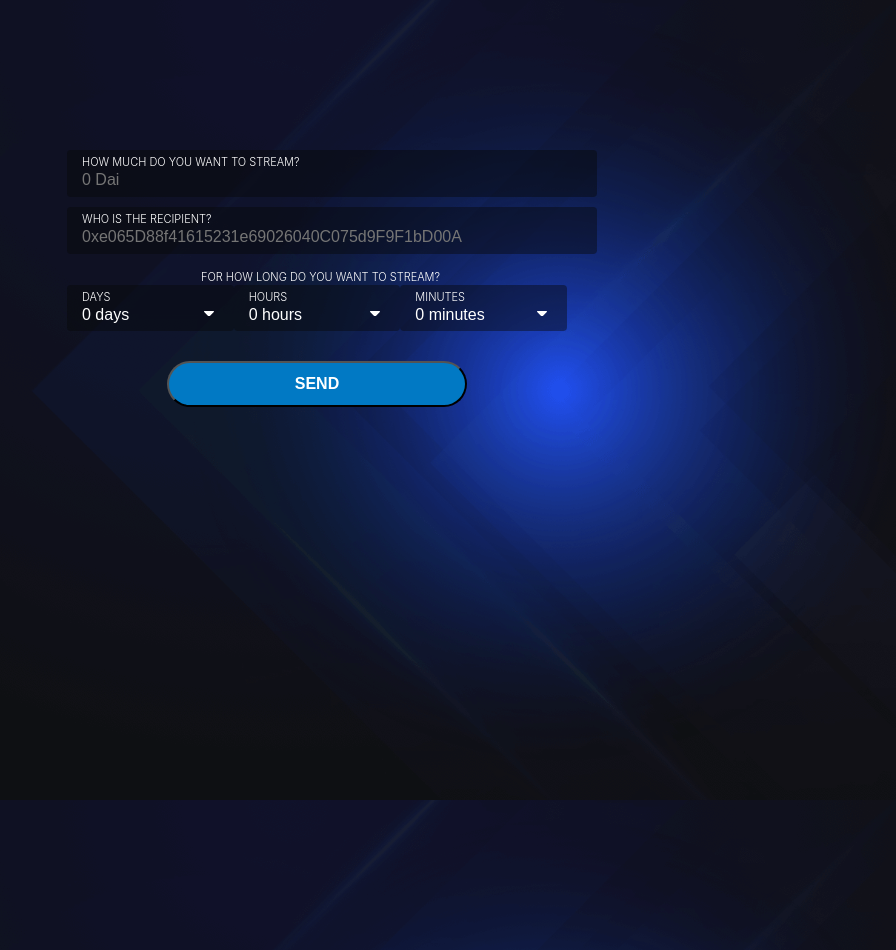
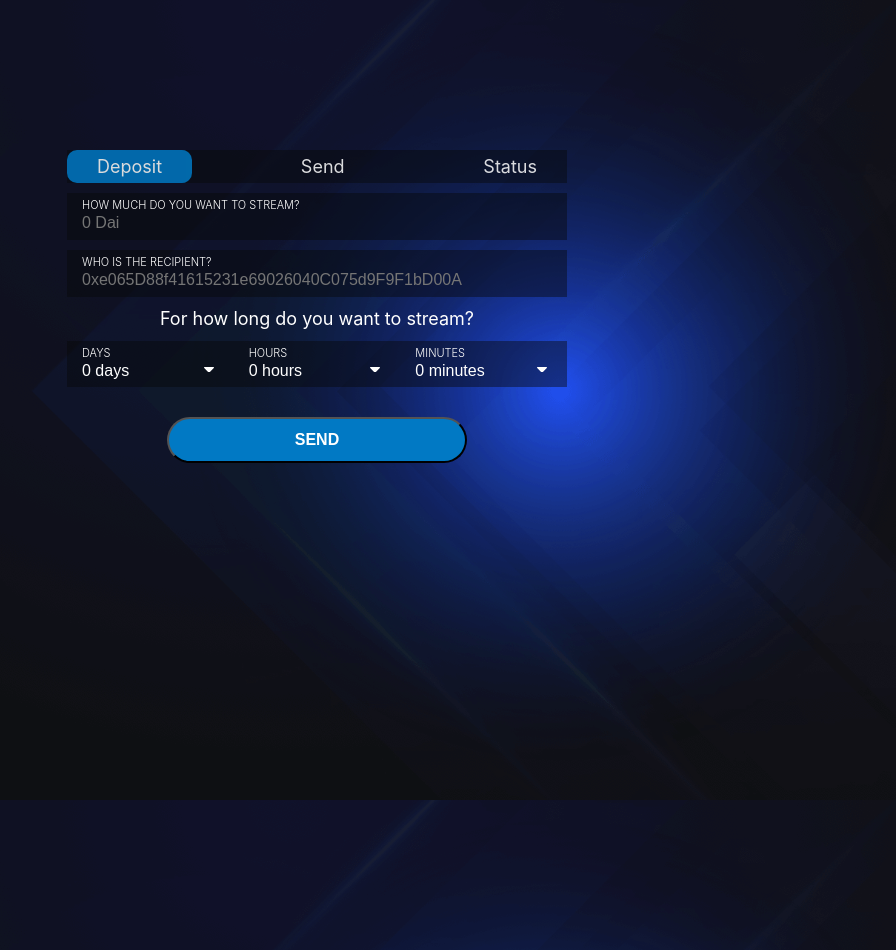
Before and after one commit to TomAFrench/NoteStream, a React (Create React App) app in the folder client/: page / in a window 1280 px wide. Shown: the whole page, without its empty margins (323-1219 px from the left). Built offline with nearby package versions, Linux system fonts and the light colour scheme.

Commit message:
send ui continued

```diff
--- a/client/src/App.js
+++ b/client/src/App.js
@@ -20,6 +20,7 @@ function App() {
   const [days, setDays] = useState(null);
   const [hours, setHours] = useState(null);
   const [minutes, setMinutes] = useState(null);
+  const [route, setRoute] = useState("deposit");
 
   useEffect(() => {
     const init = async () => {
@@ -54,6 +55,55 @@ function App() {
   return (
     <div className="App">
       <div style={{ width: 500, margin: "auto", marginTop: 150 }}>
+        <div
+          style={{
+            display: "flex",
+            justifyContent: "space-between",
+            backgroundColor: "rgba(8, 8, 8, 0.44)",
+            alignItems: "center",
+            marginBottom: 10
+          }}
+        >
+          <p
+            onClick={() => setRoute("deposit")}
+            style={{
+              cursor: "pointer",
+              margin: 0,
+              padding: "5px 30px 5px 30px",
+              backgroundColor: route == "deposit" ? "#0179C4" : null,
+              borderRadius: 10,
+              opacity: 0.85
+            }}
+          >
+            Deposit
+          </p>
+          <p
+            onClick={() => setRoute("send")}
+            style={{
+              cursor: "pointer",
+              margin: 0,
+              padding: "5px 30px 5px 30px",
+              backgroundColor: route == "send" ? "#0179C4" : null,
+              borderRadius: 10,
+              opacity: 0.85
+            }}
+          >
+            Send
+          </p>
+          <p
+            onClick={() => setRoute("status")}
+            style={{
+              cursor: "pointer",
+              margin: 0,
+              padding: "5px 30px 5px 30px",
+              backgroundColor: route == "status" ? "#0179C4" : null,
+              borderRadius: 10,
+              opacity: 0.85
+            }}
+          >
+            Status
+          </p>
+        </div>
         <div className="input-wrap">
           <label>How much do you want to stream?</label>
           <input
@@ -72,9 +122,7 @@ function App() {
             placeholder="0xe065D88f41615231e69026040C075d9F9F1bD00A"
           />
         </div>
-        <label style={{ textAlign: "left" }}>
-          For how long do you want to stream?
-        </label>
+        <p style={{ marginBottom: 10 }}>For how long do you want to stream?</p>
         <div
           style={{
             display: "flex",
--- a/client/src/styles.css
+++ b/client/src/styles.css
@@ -176,9 +176,15 @@ select:focus {
 textarea {
   min-height: 200px;
 }
+select,
+input {
+  border-radius: 0px!important;
+}
 .input-wrap {
   position: relative;
   width: 100%;
+  overflow: hidden;
+  border-radius: 0px;
 }
 label {
   font-size: 11px;
```
